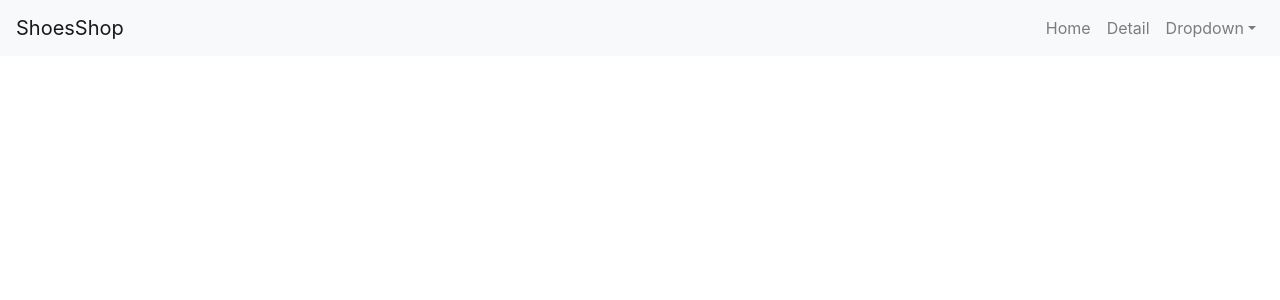
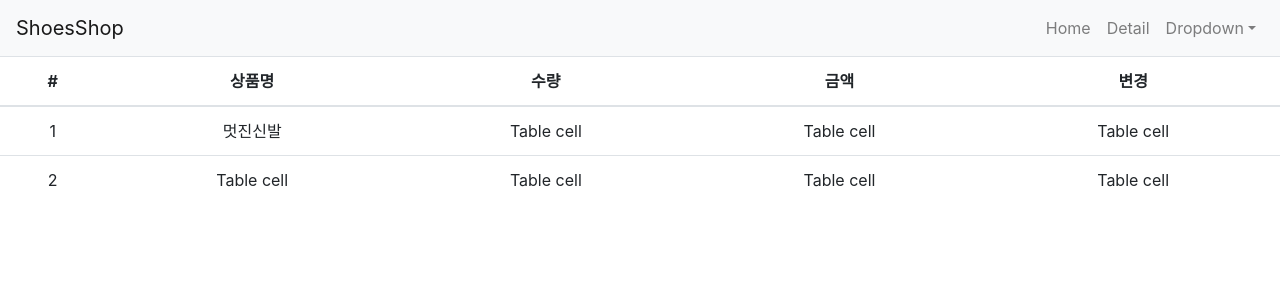
Before and after one commit to seong-dodo/react-shop-practice, a React (Create React App) app: page /cart in a window 1280 px wide. Shown: the top 300 px of the page. Built offline with nearby package versions, Linux system fonts and the light colour scheme.

Commit message:
Context API,  Redux1

```diff
--- a/src/App.js
+++ b/src/App.js
@@ -1,6 +1,6 @@
 /* eslint-disable */
 
-import React, { useState } from 'react';
+import React, { useState, useContext } from 'react';
 import { Navbar, Nav, NavDropdown, Button, Jumbotron } from 'react-bootstrap';
 import './App.css';
 import data from './data.js';
@@ -8,6 +8,11 @@
 import axios from 'axios';
 
 import { Link, Route, Switch } from 'react-router-dom';
+
+import Cart from './Cart.js'
+
+
+let 재고context = React.createContext();
 
 function App() {
 
@@ -54,6 +59,9 @@
        </Jumbotron>
 
        <div className="container">
+
+        <재고context.Provider value={재고} >
+
          <div className="row">
            {
              shoes.map( (a,i)=>{
@@ -61,6 +69,9 @@
             }
 
           </div>
+
+        </재고context.Provider>
+
           <button className="btn btn-primary" onClick={ ()=>{
 
             axios.get('https://codingapple1.github.io/shop/data2.json')
@@ -78,6 +89,11 @@
 
     <Route path="/detail/:id">
        <Detail shoes={ shoes } 재고={재고} 재고변경={재고변경} />
+    </Route>
+
+
+    <Route>
+       <Cart path="/cart"></Cart>
     </Route>
 
     {/*<Route path="/:id">
@@ -101,11 +117,14 @@
 
 function Product(props){
 
+  let 재고 = useContext(재고context);
+
   return(
     <div className="col-md-4">
        <img src={'https://codingapple1.github.io/shop/shoes' + (props.i +1) + '.jpg'} width="100%" />
         <h4> { props.shoes.title } </h4>
         <p> { props.shoes.content }&{ props.shoes.price } </p>
+        {재고}
     </div>
   )
  }
--- /dev/null
+++ b/src/Cart.js
@@ -0,0 +1,57 @@
+import React from 'react';
+import {Table} from 'react-bootstrap';
+import { connect } from 'react-redux';
+
+
+function Cart(props){
+
+    return (
+    <div>
+
+
+       <Table responsive="sm">
+           <thead>
+             <tr>
+               <th>#</th>
+               <th>상품명</th>
+               <th>수량</th>
+               <th>금액</th>
+               <th>변경</th>
+             </tr>
+           </thead>
+           <tbody>
+             <tr>
+               <td>1</td>
+               <td> { props.state[0].name } </td>
+               <td>Table cell</td>
+               <td>Table cell</td>
+               <td>Table cell</td>
+             </tr>
+             <tr>
+               <td>2</td>
+               <td>Table cell</td>
+               <td>Table cell</td>
+               <td>Table cell</td>
+               <td>Table cell</td>
+             </tr>
+           </tbody>
+         </Table>
+
+    </div>
+    )
+
+}
+
+function state를props화(state) {
+ return {
+     state : state
+ }
+}
+
+export default connect (state를props화)(Cart)
+
+
+
+
+
+// export default Cart;
--- a/src/Detail.js
+++ b/src/Detail.js
@@ -1,7 +1,9 @@
 import React, { useEffect, useState } from 'react';
 import { useHistory , useParams } from 'react-router-dom';
+import { Form, Nav } from 'react-bootstrap';
 import styled from 'styled-components';
 import './Detail.scss';
+import { CSSTransition } from 'react-transition-group';
 
 
   let 박스 = styled.div`
@@ -20,6 +22,8 @@
     let  history = useHistory();
     let [isShow, isShow변경] = useState( true );
     let [input, input변경] = useState(' ');
+    let [누른탭, 누른탭변경] = useState(0);
+    let [스위치, 스위치변경] = useState(false);
 
 
   useEffect ( ()=>{
@@ -71,9 +75,50 @@
                 <button className="btn btn-danger" onClick={ ()=>{ history.goBack(); } }>뒤로가기</button>
               </div>
             </div>
+
+
+            <Nav className="mt-5" variant="tabs" defaultActiveKey="link-0">
+              <Nav.Item>
+                <Nav.Link eventKey="link-0" onClick={ ()=>{ 누른탭변경(0)} } >Active</Nav.Link>
+              </Nav.Item>
+              <Nav.Item>
+                <Nav.Link eventKey="link-1" onClick={ ()=>{ 누른탭변경(1)} }>Option 2</Nav.Link>
+              </Nav.Item>
+              <Nav.Item>
+                <Nav.Link eventKey="link-2" onClick={ ()=>{ 누른탭변경(2)} }>Option 3</Nav.Link>
+              </Nav.Item>
+            </Nav>
+
+
+           <CSSTransition in={스위치} classNames="wow" timeout={500} >
+               <TabContent 누른탭={누른탭} 스위치변경={스위치변경} />
+           </CSSTransition>
+
+
         </div>
     )
 }
+
+function TabContent (props){
+
+  useEffect( ()=> {
+    props.스위치변경(true);
+  });
+
+  if (props.누른탭 === 0){
+  return  <div>0번째내용입니다</div>
+    } else if(props.누른탭 === 1){
+    return <div>1번째내용입니다</div>
+    } else if(props.누른탭 === 2){
+      return  <div>2번째내용입니다</div>
+    }
+
+   }
+
+
+
+
+
 
 
 function Info (props){
--- a/src/Detail.scss
+++ b/src/Detail.scss
@@ -1,4 +1,18 @@
 $메인칼라 : #ff0000;
+
+
+
+.wow-enter {
+  opacity : 0
+}
+
+.wow-enter-active {
+  opacity : 1;
+  transition : all 500ms;
+}
+
+
+
 
 .red {
     color: $메인칼라;
--- a/src/index.js
+++ b/src/index.js
@@ -6,10 +6,19 @@
 
 import { BrowserRouter } from 'react-router-dom';
 
+import { Provider } from 'react-redux';
+import { createStore } from 'redux' ;
+
+let store = createStore ( ()=>{ return [{ id : 0, name : '멋진신발', quan : 2 }] } );
+
+
+
 ReactDOM.render(
   <React.StrictMode>
-    <BrowserRouter>
-      <App />
+    <BrowserRouter basename={process.env.PUBLIC_URL}>
+       <Provider store={store} >
+        <App />
+       </Provider>
     </BrowserRouter>
   </React.StrictMode>,
   document.getElementById('root')
```
Also changed, not shown: package.json (+8 -1 lines), 2 other files (tests, documents, lock files or other folders).
